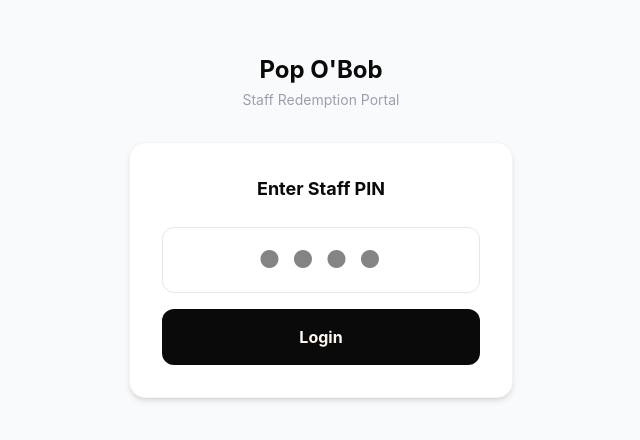
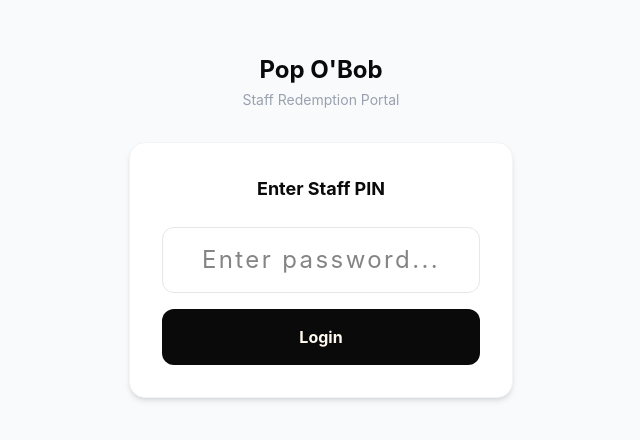
Before and after one commit to Krusheel-kumar/giftcard-staff-admin, a React (Vite) app: page / in a window 1280 px wide. Shown: the part 174-614 px from the top of the page, without its empty margins (319-959 px from the left). Built offline with nearby package versions, Linux system fonts and the light colour scheme.

Commit message:
fix: update login to support longer passwords instead of 4-digit PIN

```diff
--- a/src/App.tsx
+++ b/src/App.tsx
@@ -170,8 +170,7 @@ function App() {
                 type="password"
                 value={pin}
                 onChange={(e) => { setPin(e.target.value); setError(''); }}
-                maxLength={6}
-                placeholder="● ● ● ●"
+                placeholder="Enter password..."
                 className="w-full text-center text-2xl tracking-widest px-4 py-4 rounded-xl border border-gray-200 focus:ring-2 focus:ring-gold outline-none"
               />
               {error && <p className="text-red-500 text-sm text-center">{error}</p>}
```
